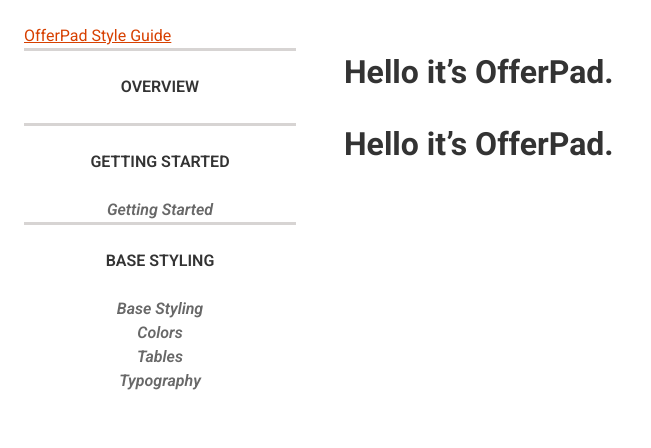
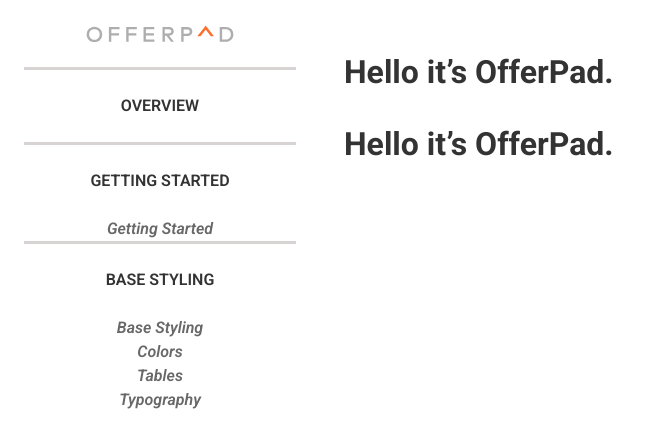
Before and after one commit to Offerpad/floorplan, a Jekyll site: the page built from index.md, in a window 1280 px wide. Shown: the top 448 px of the page, without its empty margins (0-651 px from the left). Built offline with Jekyll 4.4.1, drawn with Linux system fonts in a browser that asks for light colours; our own code applies the rules of GitHub Pages for plain Markdown files.

Commit message:
images folder + logo

```diff
--- a/_config.yml
+++ b/_config.yml
@@ -5,6 +5,7 @@ description: OfferPad Style Guiide and Pattern Library
 baseurl: "" # the subpath of your site, e.g. /blog
 url: "" # the base hostname & protocol for your site, e.g. http://example.com
 styles: /css/styles.css
+images: /static/images
 
 # Processing settings
 highlighter: rouge
--- a/_includes/navigation.html
+++ b/_includes/navigation.html
@@ -1,6 +1,6 @@
 <nav class="page__navigation">
-    <a href="{{ site.baseurl }}/" class="toc-head">
-        {{ site.title }}
+    <a href="{{ site.baseurl }}/" class="page__navigation__logo">
+        <img src="{{ site.images }}/offerpad-logo.svg" alt="{{ site.title }}" />
     </a>
     <div class="page__navigation__group">
         <ul>
--- a/_scss/components/_navigation.scss
+++ b/_scss/components/_navigation.scss
@@ -1,4 +1,9 @@
 .page__navigation {
+    &__logo img {
+        display: block;
+        height: 1.2rem;
+        @include margin(0 auto 1);
+    }
     &__group {
         border-top: 3px solid op-color('grey-light');
     }
```
Also changed, not shown: static/images/offerpad-logo.svg (added).
